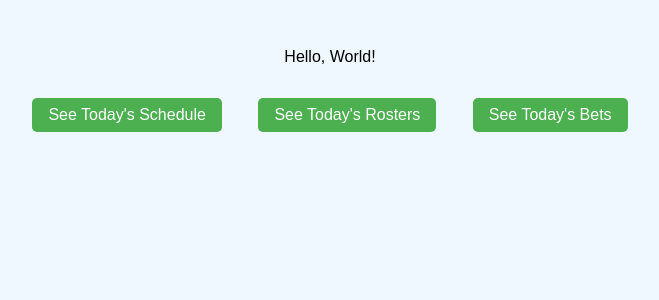
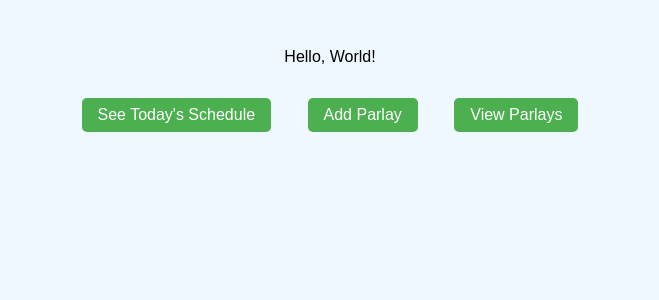
Before and after one commit to danielcaro05/BettingWebsite, a Flask app: page / in a window 1280 px wide. Shown: the part 76-376 px from the top of the page, without its empty margins (310-969 px from the left). Run offline with Flask 3, Linux system fonts and the light colour scheme.

Commit message:
SwitchedButtons

```diff
--- a/app.py
+++ b/app.py
@@ -52,5 +52,13 @@ def betting_form():
     games = get_schedule()
     return render_template('betting_form.html', games=games)
 
+@app.route('/add_parlay', methods=['GET', 'POST'])
+def add_parlay():
+    return render_template('add_parlay.html')
+
+@app.route('/view_parlays', methods=['GET', 'POST'])
+def view_parlays():
+    return render_template('view_parlays.html')
+
 if __name__ == "__main__":
     app.run(debug=True)
--- a/templates/index.html
+++ b/templates/index.html
@@ -51,11 +51,11 @@
         <a href="/schedule" style="text-decoration: none;">
             <button>See Today's Schedule</button>
         </a>
-        <a href="/roster/TOR" style="text-decoration: none;">
-            <button>See Today's Rosters</button>
+        <a href="/add_parlay" style="text-decoration: none;">
+            <button>Add Parlay</button>
         </a>
-        <a href="/betting_form" style="text-decoration: none;">
-            <button>See Today's Bets</button>
+        <a href="/view_parlays" style="text-decoration: none;">
+            <button>View Parlays</button>
         </a>
     </div>
 </body>
```
Also changed, not shown: templates/add_parlay.html (added, +10 -0 lines), templates/view_parlays.html (added, +10 -0 lines).
